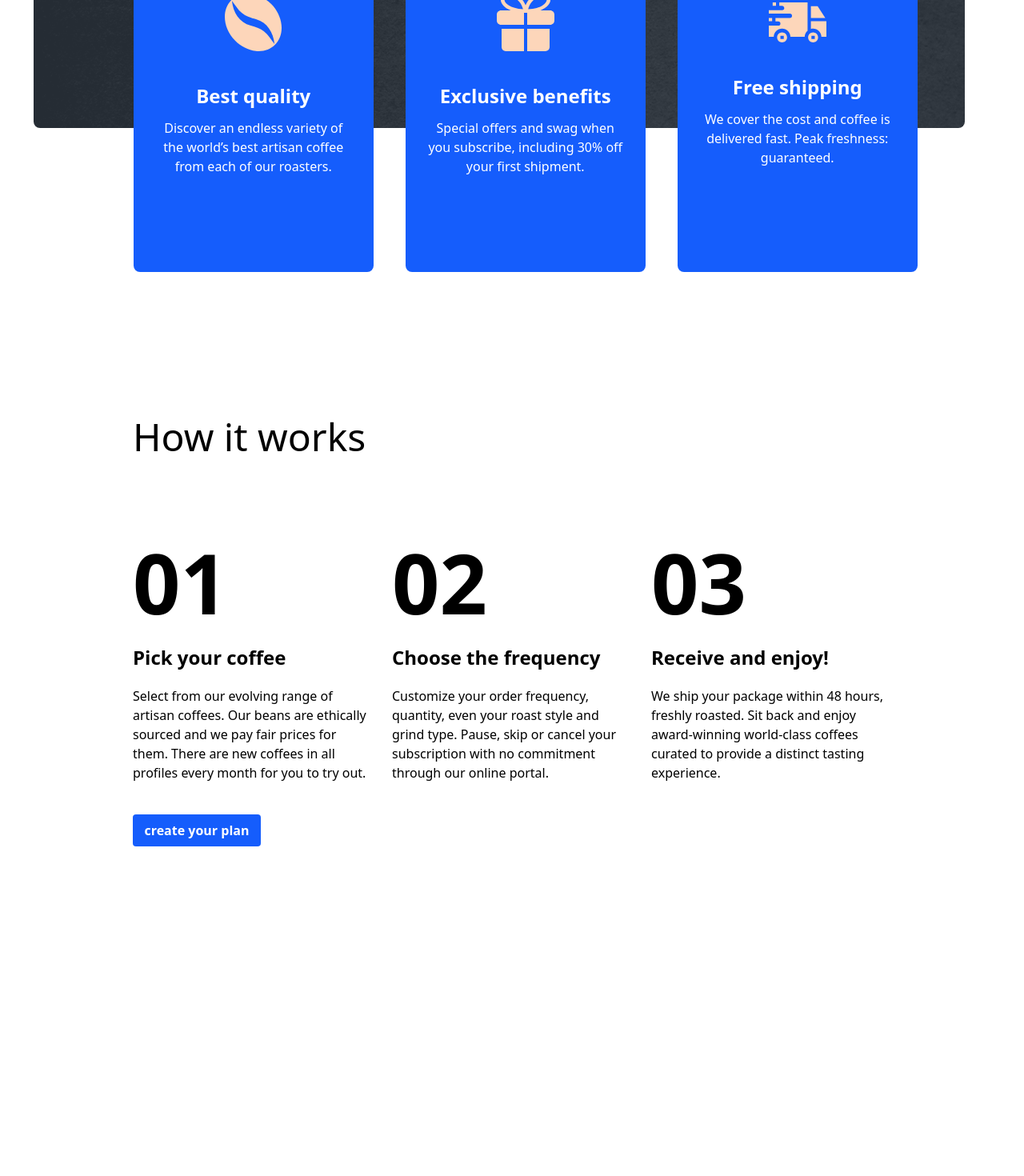
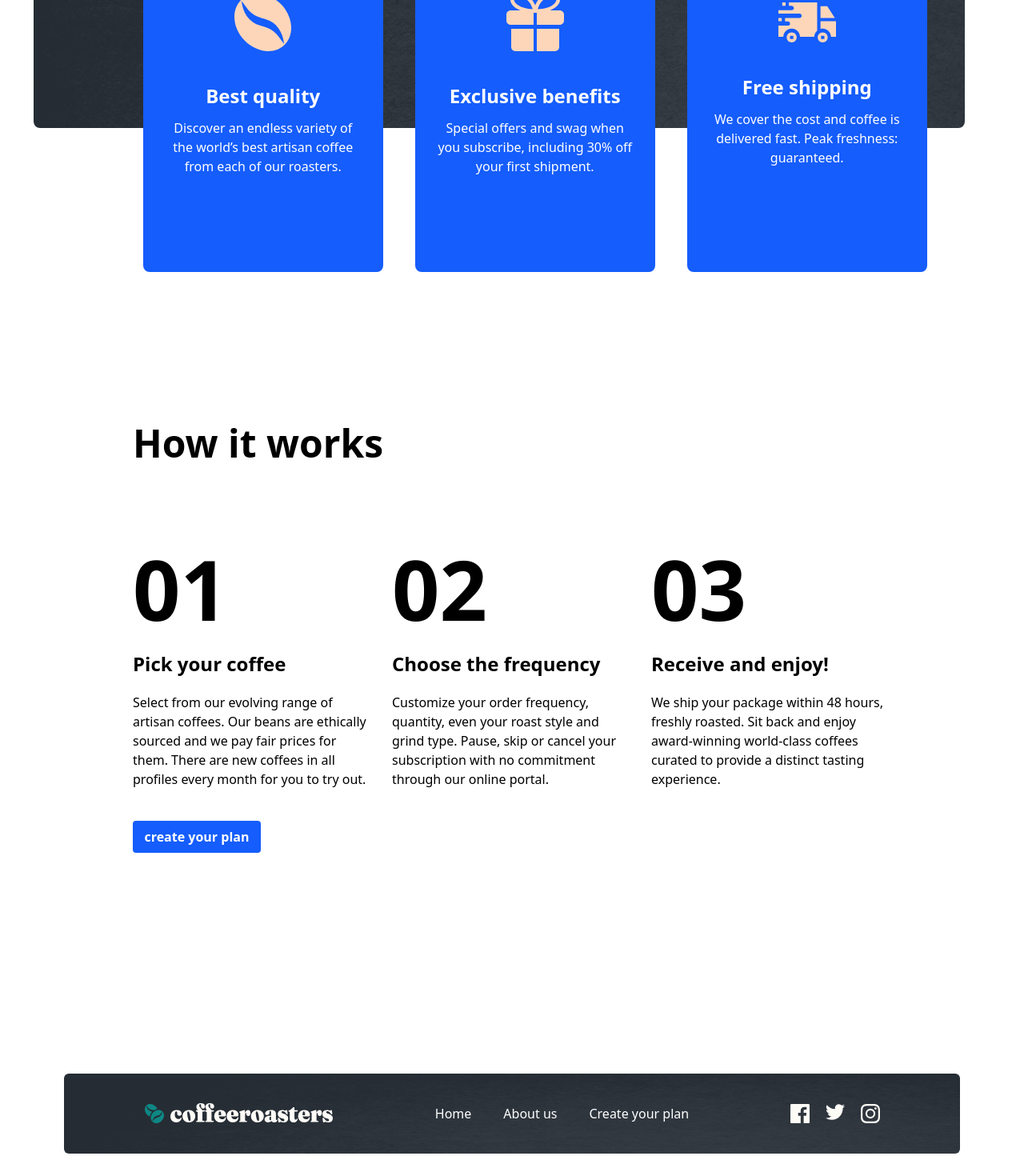
Before and after one commit to ItaloDev-Marcelo/Coffee-Roaster-V2, a React (Vite) app: page / in a window 1280 px wide. Shown: the part 1807-3277 px from the top of the page at 80% size. Before the commit the page ends 2993 px from the top, so only its background shows below. Built offline with nearby package versions, Linux system fonts and the light colour scheme.

Commit message:
refactor: add Container,footer,MainWrapper to all  pages

```diff
--- a/src/pages/about/index.tsx
+++ b/src/pages/about/index.tsx
@@ -1,53 +1,54 @@
 import CustomImage from '../../components/CustomImage/CustomImage'
+import Container from '../../components/Footer/Container'
+import Footer from '../../components/Footer/Footer'
 import HeroContainer from '../../components/Hero/HeroSection'
 import { HeroBank } from '../../components/Hero/utils/HeroBank'
+import MainWrapper from '../../components/wrapper/MainWrapper'
 import { p1, p2, subtitle, title } from './utils/AboutUs-text'
 import { HeadquartersData } from './utils/headquartersData'
 import { ImageBank } from './utils/ImageBank'
 
 const AboutUs = () => {
-
-
   return (
     <>
-      <main className='flex flex-col justify-center items-center '>
-          <HeroContainer photoType={HeroBank.About} type='About'
+    <MainWrapper>
+        <HeroContainer photoType={HeroBank.About} type='About'
            title={title} subtitle={subtitle} btnActive={false} />
-           <section className='flex flex-col items-center justify-center  my-30 lg:px-15'>
-               <div className='my-25'>
+           <section className='flex flex-col items-center justify-center p-20  my-30 lg:px-15'>
+               <div className='my-8 lg:my-25'>
                   <section className='flex flex-col lg:flex-row items-center
                     text-center lg:text-left mb-7 md:mb-4'>
                       <div> <CustomImage mobile={ImageBank.Commitment.mobile} tablet={ImageBank.Commitment.tablet}
                        desk={ImageBank.Commitment.desk} /></div>
                        <div className='my-2 lg:my-0 lg:ml-45 lg:px-5'>
                          <h2 className='font-bold text-cyan-900 text-[1.7rem] my-4 lg:text-[2rem] lg:mb-6 '>Our Commitment</h2>
-                         <p className='text-gray-800 w-125 lg:w-100 '>{p1}</p>
+                         <p className='text-gray-800 w-75 lg:w-100 '>{p1}</p>
                        </div>
                   </section>
                </div>
-               <div className='my-25'>
+               <div className='my-8 lg:my-25'>
                   <section className='flex flex-col-reverse lg:flex-row-reverse
-                   lg:space-between text-center lg:text-left items-center'>
+                   lg:space-between text-center lg:text-left items-center p-20'>
 
-                       <div className='my-4'>
+                       <div className='mt-10'>
                          <CustomImage mobile={ImageBank.Quality.mobile}
                         tablet={ImageBank.Quality.tablet}
                          desk={ImageBank.Quality.desk} />
                        </div>
                   <div className='my-2 lg:my-0 lg:mr-45 lg:px-5'>
                       <h2 className='font-bold text-cyan-900 text-[1.7rem] my-4 lg:text-[2rem] lg:mb-6'>Uncompromising Quality</h2>
-                      <p className='text-gray-800  w-125 lg:w-100 '>{p2}</p>
+                      <p className='text-gray-800  w-75 lg:w-100 '>{p2}</p>
                   </div>
                   </section>
                </div>
            </section>
-           <section className='lg:ml-45'>
-              <h4 className='font-bold text-cyan-900 text-[3rem] mb-25 lg:mb-15 lg:text-[3.5rem]'>Our headquarters</h4>
-              <div className='flex flex-col lg:flex-row lg:mt-17'>
+           <section className='  lg:ml-5 lg:-mt-30 p-20 lg:p-0'>
+              <h4 className='font-bold text-cyan-900 text-[2.2rem] mb-25  lg:mb-22 lg:text-[3.5rem]'>Our headquarters</h4>
+              <div className='flex flex-col  lg:flex-row lg:mt-17'>
                 {
                   HeadquartersData.map((item, index) => (
-                    <div key={index}>
-                       <img src={item.icon} alt={item.country} className='w-55 h-55 lg:w-45 lg:h-45 ' />
+                    <div className='w-75 lg:w-100' key={index}>
+                       <img src={item.icon} alt={item.country} className='w-25 h-25 lg:w-45 lg:h-45 ' />
                        <h5 className='w-100 my-7 text-2xl lg:text-3xl font-bold'>{item.country}</h5>
                        <ul className='my-15'>
                         <li className='mb-3'>{item.city}</li>
@@ -60,7 +61,10 @@ const AboutUs = () => {
                 }
               </div>
            </section>
-    </main>
+    </MainWrapper>
+    <Container>
+      <Footer/>
+    </Container>
     </>
   )
 }
--- a/src/pages/home/index.tsx
+++ b/src/pages/home/index.tsx
@@ -6,12 +6,15 @@ import { WhyChoose } from '../../components/Data/Whychoose'
 import WhyUse from '../../assets/images/plan/desktop/bg-steps.png'
 import { WhiteData } from '../../components/Data/NumData'
 import { HomeSub, HomeTitle } from './utils/Home.txt'
+import Footer from '../../components/Footer/Footer'
+import Container from '../../components/Footer/Container'
+import MainWrapper from '../../components/wrapper/MainWrapper'
 const Home = () => {
 
   return (
     <>
-      <main className='flex flex-col justify-center items-center  '>
-          <HeroContainer photoType={HeroBank.Home} type='Home'
+      <MainWrapper>
+        <HeroContainer photoType={HeroBank.Home} type='Home'
            title={HomeTitle} subtitle={HomeSub} btnActive={true} />
            <section className='relative text-center flex flex-col items-center justify-center  xl:-left-4 lg:my-10'>
                 <h2 className='font-bold text-4xl mt-15 mb-5 lg:mb-0 lg:mt-0  lg:text-[8rem] text-gray-500 lg:absolute left-[12%] top-[34%]'>our <br className='lg:hidden' />Collection</h2>
@@ -30,7 +33,8 @@ const Home = () => {
                   <h2 className='font-bold text-[1.7rem] mb-4'>Why choose us?</h2>
                   <p>A large part of our role is choosing which particular coffees will be featured in our range. This means working closely with the best coffee growers to give you a more impactful experience on every level.</p>
                 </div>
-               <div className='flex flex-col lg:flex-row space-between items-center relative -top-80 lg:-top-60 lg:left-[9%]'>
+               <div className='flex flex-col lg:flex-row space-between items-center relative -top-80
+                lg:-top-60 lg:left-[9%] px-3'>
                    {
                   WhyChoose.map((item, index) => (
                      <CustomCard key={index} customType={1} data1={item}  />
@@ -39,8 +43,8 @@ const Home = () => {
                 </div>
            </section>
            <section>
-           <section className='flex flex-col justify-start items-start relative lg:-top-32'>
-              <h2 className='text-[2rem] lg:text-[3rem] mb-17'>How it works</h2>
+           <section className='flex flex-col justify-start items-start relative -top-50 lg:-top-40 p-10 '>
+              <h2 className='text-[2rem] font-bold lg:text-[3rem] mb-17'>How it works</h2>
               <div className=' flex flex-col lg:flex-row my-2 lg:my-0 gap-6'>
                  {
                   WhiteData.map((item,index) => (
@@ -50,7 +54,11 @@ const Home = () => {
               </div>
            </section>
            </section>
-      </main>
+      </MainWrapper>
+      <Container>
+       <Footer />
+      </Container>
+
     </>
   )
 }
--- a/src/pages/plan/index.tsx
+++ b/src/pages/plan/index.tsx
@@ -8,6 +8,9 @@ import Accordion from '../../components/OrderSummary-accordion/Accordion'
 import AsideMenu from '../../components/OrderSummary-accordion/AsideMenu/AsideMenu'
 import ModalTop from '../../assets/images/plan/desktop/bg-order-summary.png'
 import type { SubInfoType } from '../../types/Accordion.types'
+import Footer from '../../components/Footer/Footer'
+import Container from '../../components/Footer/Container'
+import MainWrapper from '../../components/wrapper/MainWrapper'
 
 const CreateYourPlan = () => {
 
@@ -30,8 +33,8 @@ const CreateYourPlan = () => {
 
   return (
     <>
-       <main className='flex flex-col justify-center items-center '>
-                <HeroContainer photoType={HeroBank.Plan} type='Plan'
+       <MainWrapper>
+           <HeroContainer photoType={HeroBank.Plan} type='Plan'
                  title={title} subtitle={subtitle}  btnActive={false} />
                  <section className='relative px-5 lg:p-14.5 lg:left-[-1em]  my-7 text-white'>
                     <img src={Steps} className='w-screen  h-[240vh]  lg:h-[90vh] rounded-lg' />
@@ -43,7 +46,6 @@ const CreateYourPlan = () => {
                                      }
                                   </div>
                  </section>
-
                  <section className='flex flex-col lg:flex-row lg:space-between p-20 lg:p-25
                   lg:justify-between w-full'>
                       <div className='hidden lg:block  pt-9'><AsideMenu handleAccordion={handleAccordion} /></div>
@@ -62,8 +64,10 @@ const CreateYourPlan = () => {
                  </div>
                         </div>
                  </section>
-
-        </main>
+       </MainWrapper>
+        <Container>
+          <Footer/>
+        </Container>
     </>
   )
 }
```
